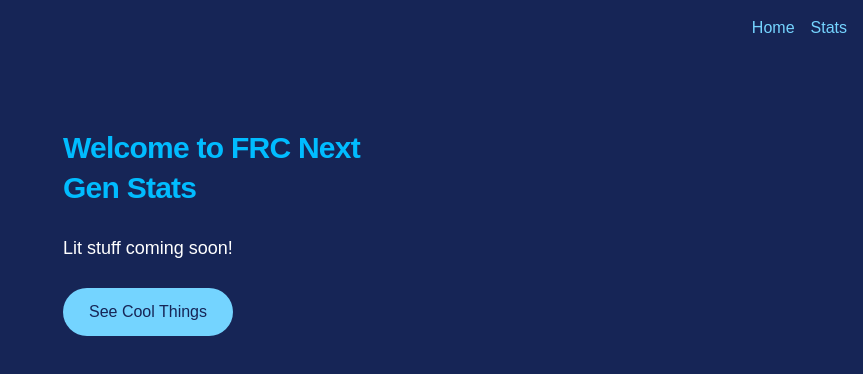
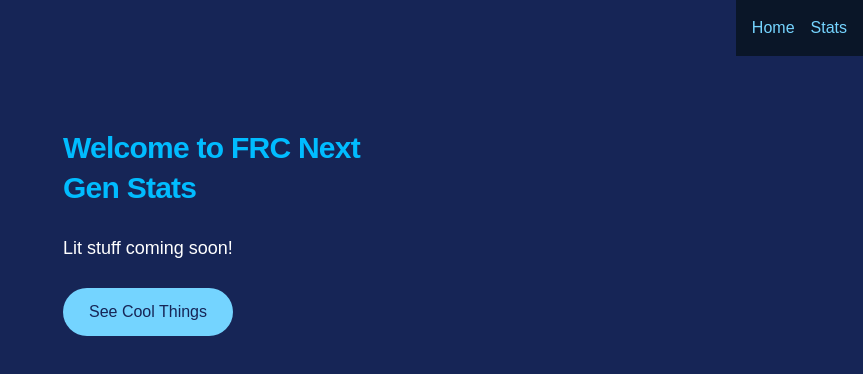
Before and after one commit to StefanIlic1/FRC-Next-Gen-Stats, a Next.js app in the folder frc-next-gen-stats/: page / in a window 1280 px wide. Shown: the top 374 px of the page, without its empty margins (417-1280 px from the left). Built offline with nearby package versions, Linux system fonts and the light colour scheme.

Commit message:
slightly better navbar

```diff
--- a/frc-next-gen-stats/app/layout.tsx
+++ b/frc-next-gen-stats/app/layout.tsx
@@ -24,8 +24,8 @@ export default function RootLayout({
 }>) {
   return (
     <html lang="en">
-      <body className={`${geistSans.variable} ${geistMono.variable} antialiased`}>
-        <nav className="fixed top-0 right-0 flex gap-4 p-4 bg-blue-950">
+       <body className={`${geistSans.variable} ${geistMono.variable} antialiased`}>
+        <nav className="fixed top-0 right-0 flex gap-4 p-4" style={{ backgroundColor: '#0a1628' }}>
           <a href="/" className="text-sky-300 hover:text-white">Home</a>
           <a href="/stats" className="text-sky-300 hover:text-white">Stats</a>
         </nav>
```
